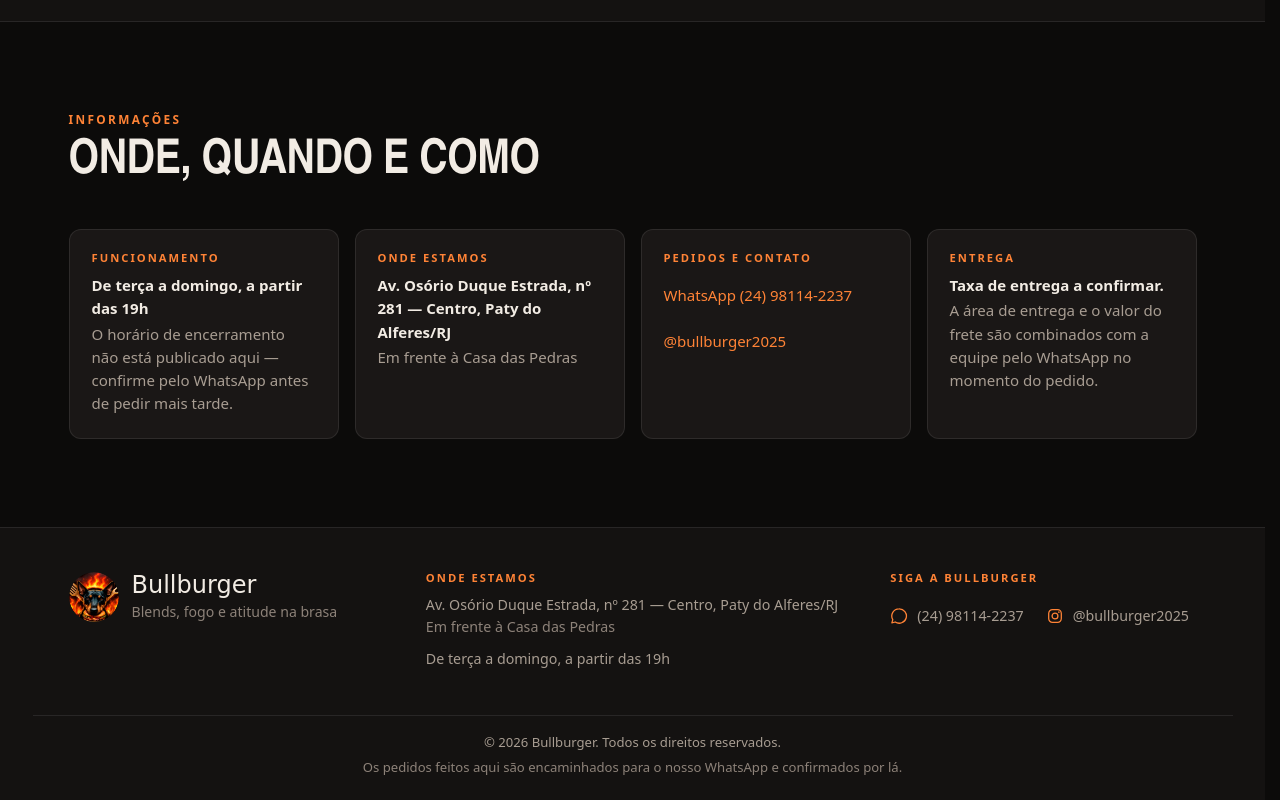
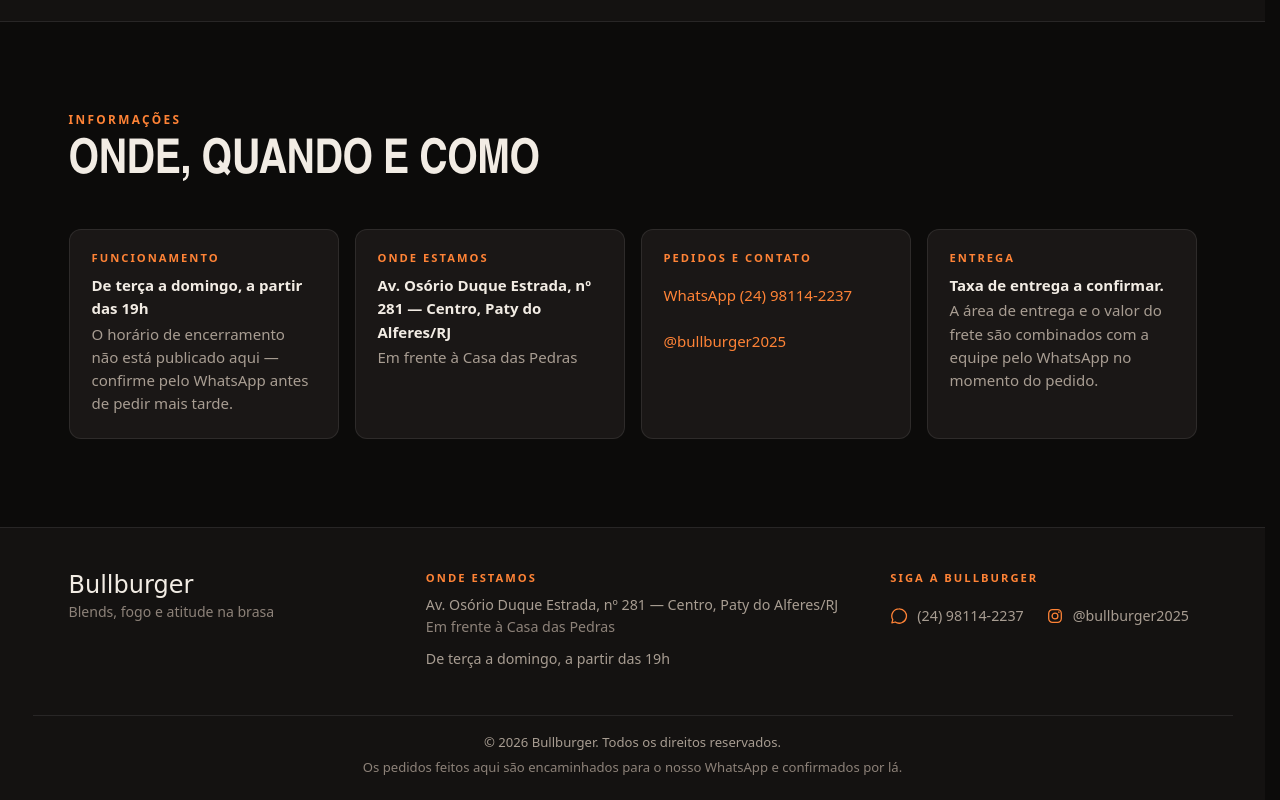
Before and after one commit to guizinnxc/site-BULLBURGUER, a plain HTML site: page index.html in a window 1280 px wide. Shown: the part 8638-9438 px from the top of the page. Drawn offline with Linux system fonts and the light colour scheme.

Commit message:
Atualizaçao Do Hero Final parte 2

```diff
--- a/assets/css/styles.css
+++ b/assets/css/styles.css
@@ -974,9 +974,7 @@
   padding-block: clamp(30px, 4vw, 44px);
 }
 
-.rodape-marca { display: flex; align-items: center; gap: 13px; }
-.rodape-marca img { width: 50px; height: 50px; border-radius: 50%; object-fit: cover; flex: 0 0 auto; }
-.rodape-marca-texto { min-width: 0; }
+.rodape-marca { min-width: 0; }
 .rodape-marca strong { display: block; font-size: 1.5rem; }
 .rodape-marca span { display: block; color: var(--rodape-fraco); font-size: .88rem; margin-top: 2px; }
 
--- a/index.html
+++ b/index.html
@@ -61,8 +61,8 @@
 <!-- ======================= CABEÇALHO ======================= -->
 <header class="cabecalho" id="topo">
   <div class="wrap cabecalho-inner">
-    <!-- Marca em letreiro, sem o emblema. O emblema continua no rodapé e no
-         ícone da aba, onde funciona melhor em tamanho pequeno. -->
+    <!-- Marca em letreiro, sem o emblema. O emblema ficou só no ícone da aba,
+         onde funciona melhor em tamanho pequeno. -->
     <a class="marca" href="#topo" aria-label="Bullburger — Na Brasa, início">
       <span class="marca-texto">
         <strong class="letreiro">Bullburger</strong>
@@ -338,11 +338,8 @@
   <div class="wrap rodape-inner">
 
     <div class="rodape-marca">
-      <img src="assets/img/logo-mark.png" alt="" width="52" height="52" loading="lazy" decoding="async">
-      <div class="rodape-marca-texto">
-        <strong class="letreiro">Bullburger</strong>
-        <span id="rodape-slogan">Blends, fogo e atitude na brasa</span>
-      </div>
+      <strong class="letreiro">Bullburger</strong>
+      <span id="rodape-slogan">Blends, fogo e atitude na brasa</span>
     </div>
 
     <div class="rodape-local">
```
